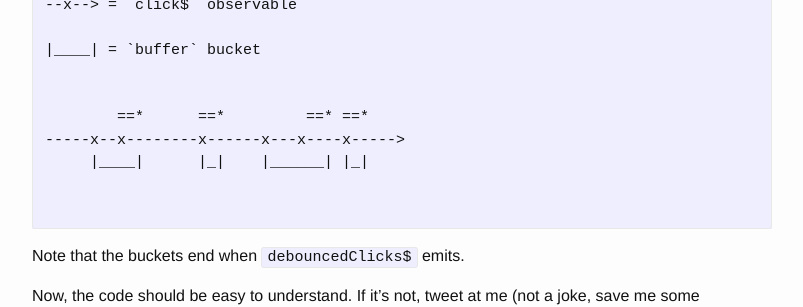
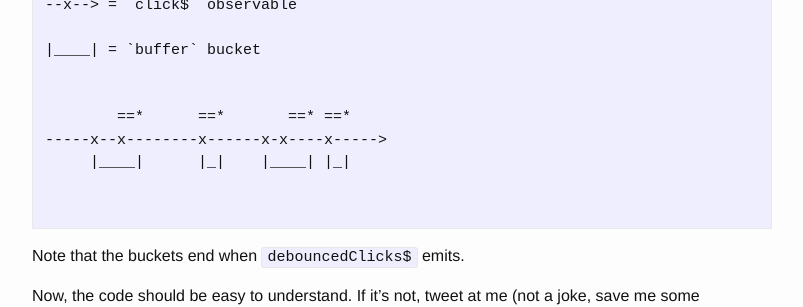
Before and after one commit to vincecampanale/blog, a Jekyll site: the page built from _posts/2017-05-24-learn-rxjs-with-a-button.markdown, in a window 1280 px wide and 900 px high, scrolled down 3354 px. Shown: the part 353-660 px from the top of the window, without its empty margins (238-1041 px from the left). Built offline with Jekyll 4.4.1, drawn with Linux system fonts in a browser that asks for light colours; some of the changed text lies outside the part shown.

````diff
--- a/_posts/2017-05-24-learn-rxjs-with-a-button.markdown
+++ b/_posts/2017-05-24-learn-rxjs-with-a-button.markdown
@@ -154,9 +154,9 @@ Buffer will collect output values until the *provided observable* "emits." So we
 |____| = `buffer` bucket
 
 
-        ==*      ==*         ==* ==*
------x--x--------x------x---x----x----->
-     |____|      |_|    |______| |_|
+        ==*      ==*       ==* ==*
+-----x--x--------x------x-x----x----->
+     |____|      |_|    |____| |_|
 
 
 ```
````
